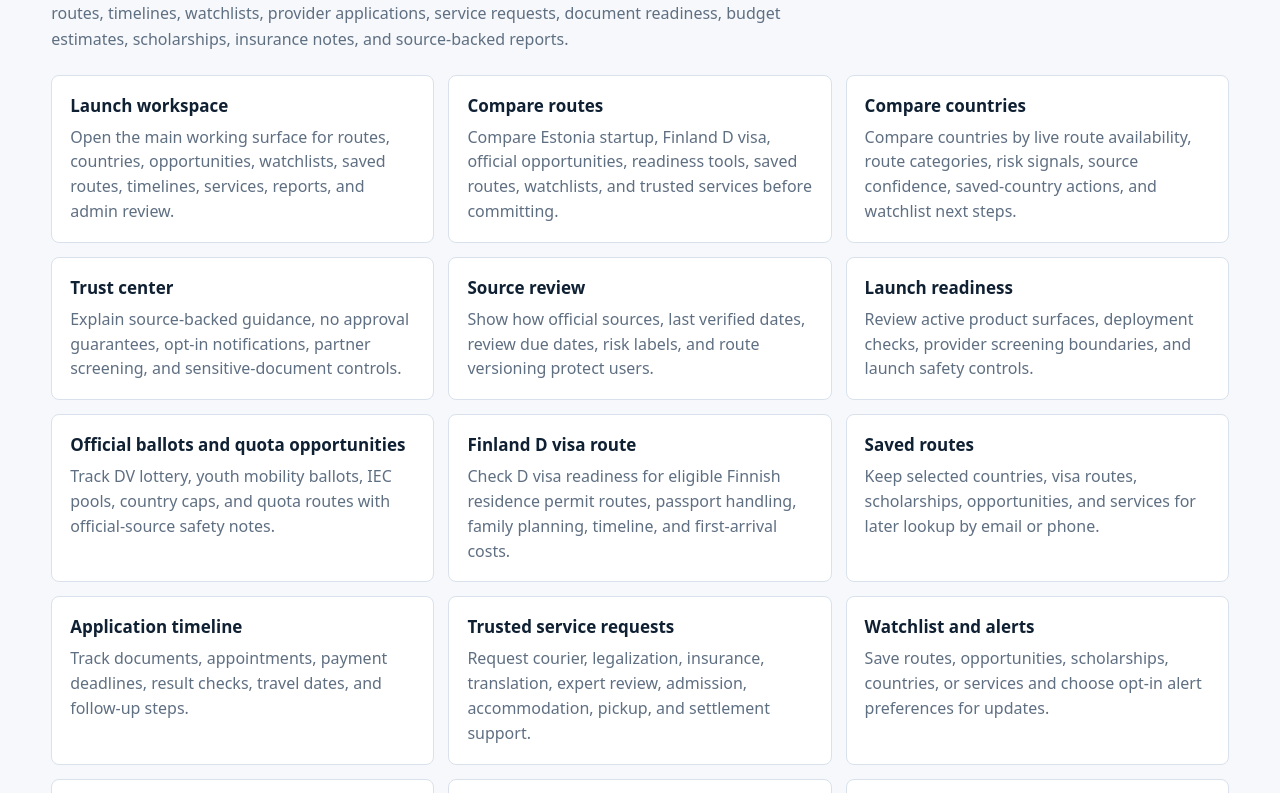
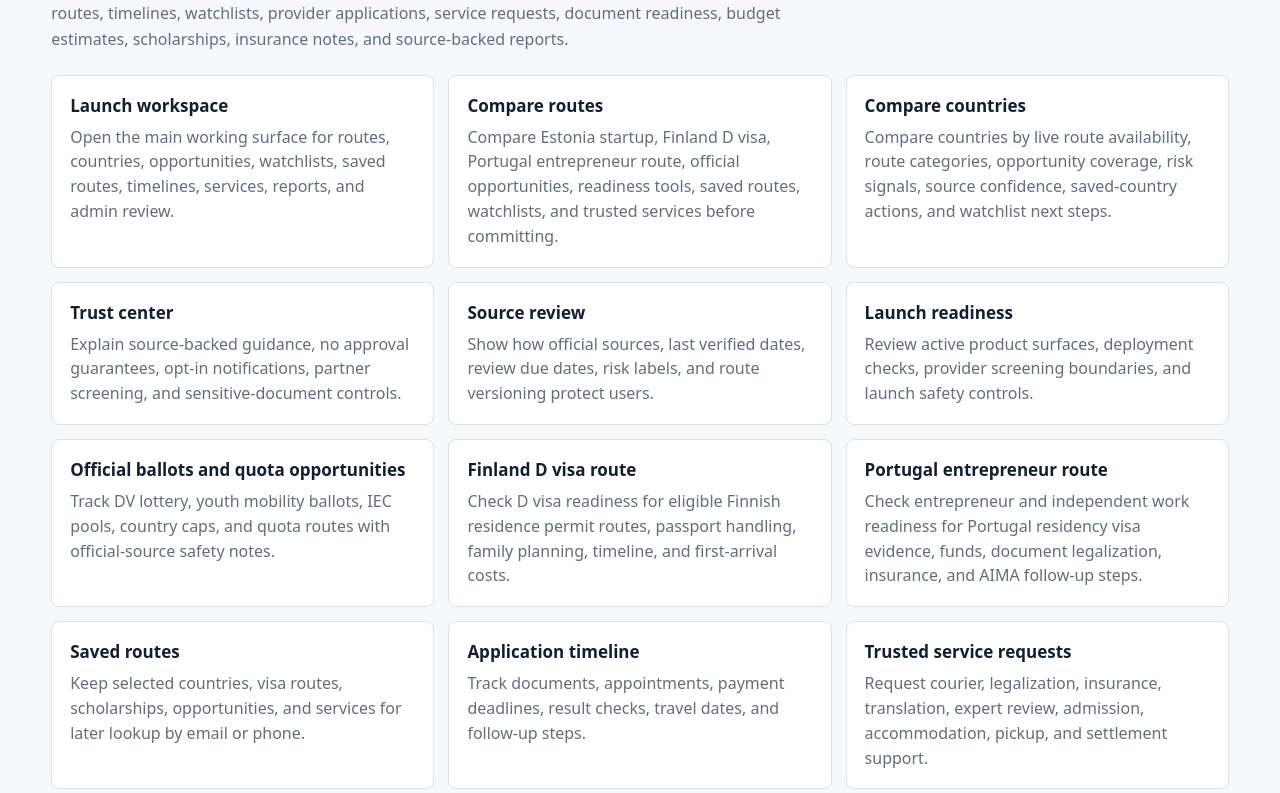
Before and after one commit to SirBM201/SirBM201-moveready-frontend, a Next.js app: page / in a window 1280 px wide. Shown: the part 1107-1900 px from the top of the page. Built offline with nearby package versions, Linux system fonts and the light colour scheme.

Commit message:
Link Portugal entrepreneur route from homepage

```diff
--- a/app/page.tsx
+++ b/app/page.tsx
@@ -9,12 +9,12 @@ const liveRoutes = [
   {
     title: "Compare routes",
     href: "/compare",
-    text: "Compare Estonia startup, Finland D visa, official opportunities, readiness tools, saved routes, watchlists, and trusted services before committing.",
+    text: "Compare Estonia startup, Finland D visa, Portugal entrepreneur route, official opportunities, readiness tools, saved routes, watchlists, and trusted services before committing.",
   },
   {
     title: "Compare countries",
     href: "/country-comparison",
-    text: "Compare countries by live route availability, route categories, risk signals, source confidence, saved-country actions, and watchlist next steps.",
+    text: "Compare countries by live route availability, route categories, opportunity coverage, risk signals, source confidence, saved-country actions, and watchlist next steps.",
   },
   {
     title: "Trust center",
@@ -40,6 +40,11 @@ const liveRoutes = [
     title: "Finland D visa route",
     href: "/routes/finland-d-visa",
     text: "Check D visa readiness for eligible Finnish residence permit routes, passport handling, family planning, timeline, and first-arrival costs.",
+  },
+  {
+    title: "Portugal entrepreneur route",
+    href: "/routes/portugal-entrepreneur",
+    text: "Check entrepreneur and independent work readiness for Portugal residency visa evidence, funds, document legalization, insurance, and AIMA follow-up steps.",
   },
   {
     title: "Saved routes",
@@ -137,6 +142,7 @@ export default function Home() {
           <a href="/watchlist">Watchlist</a>
           <a href="/readiness">Readiness</a>
           <a href="/routes/finland-d-visa">Finland Route</a>
+          <a href="/routes/portugal-entrepreneur">Portugal Route</a>
           <a href="/route-checker">Route Checker</a>
           <a href="/trust">Trust</a>
           <a href="/sources">Sources</a>
```
